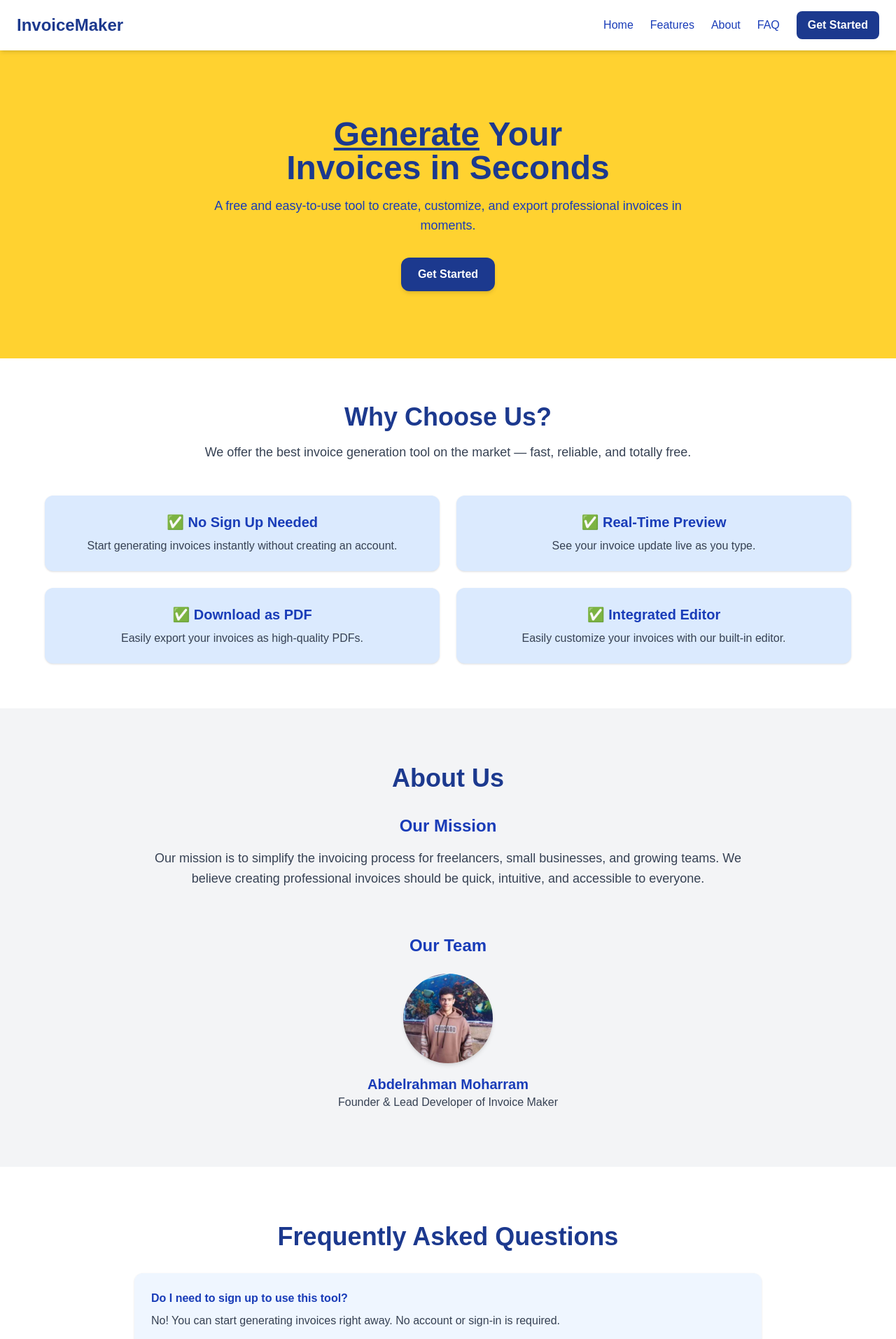
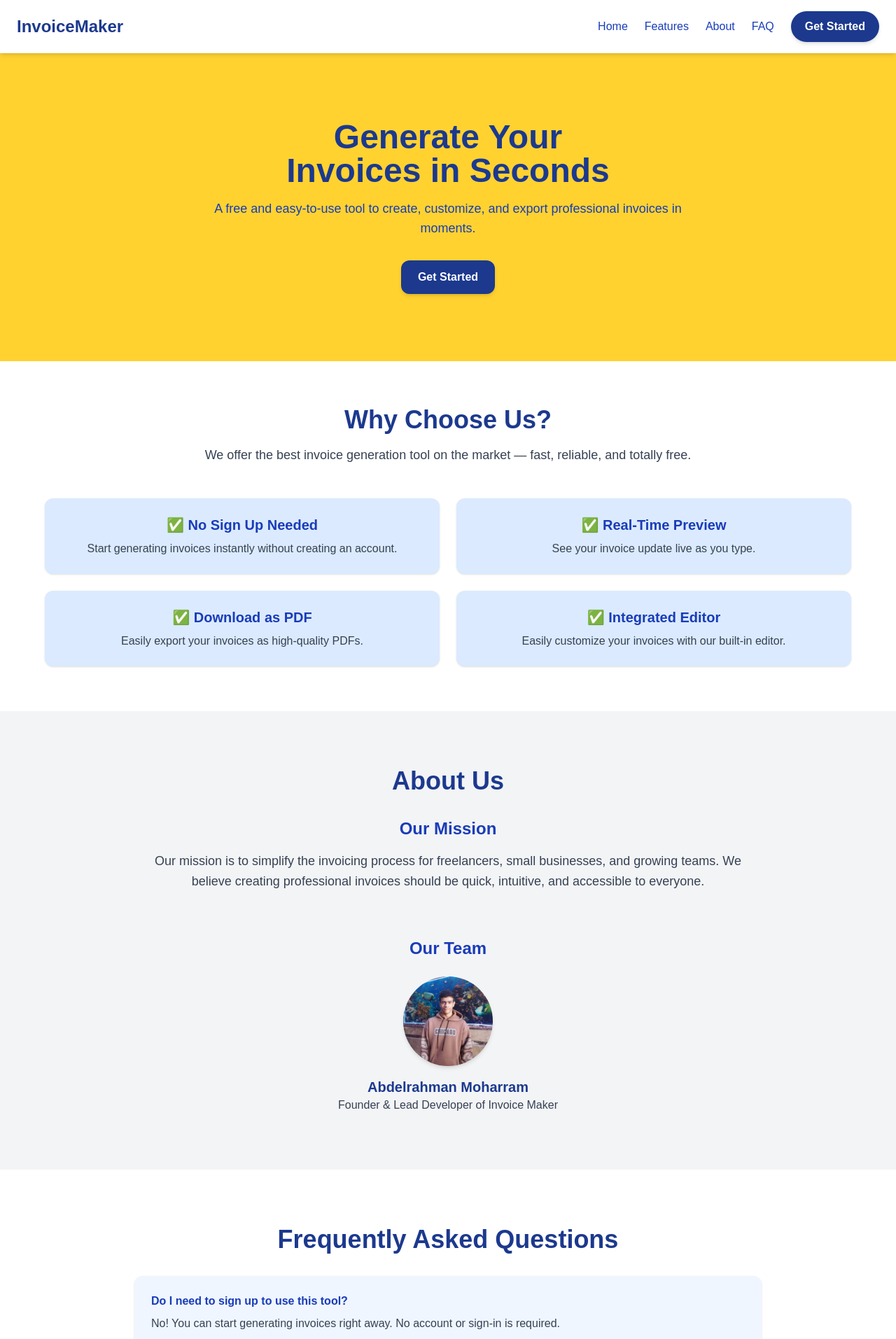
Before and after one commit to AbdelrahmanM1/invoicemaker, a Next.js app: page / in a window 1280 px wide. Shown: the top 1913 px of the page at 70% size. Built offline with nearby package versions, Linux system fonts and the light colour scheme.

Commit message:
and update About and Home pages with links and styling improvements

```diff
--- a/package.json
+++ b/package.json
@@ -9,6 +9,7 @@
     "lint": "next lint"
   },
   "dependencies": {
+    "clsx": "^2.1.1",
     "next": "15.4.4",
     "react": "19.1.0",
     "react-dom": "19.1.0",
--- a/src/app/about/page.tsx
+++ b/src/app/about/page.tsx
@@ -67,7 +67,11 @@ export default function AboutPage() {
                   height={128}
                   className="rounded-full shadow-md mb-4 object-cover"
                 />
-                <h3 className="text-xl font-bold text-blue-900">Abdelrahman Moharram</h3>
+                <h3 className="text-xl font-bold text-blue-900">
+                    <a href="https://abdelrahmanmoharram.vercel.app" className="relative inline-block transition-all duration-300 text-blue-900 hover:text-blue-700 hover:underline hover:underline-offset-4">
+                           Abdelrahman Moharram
+                     </a>
+                </h3>
                 <p className="text-slate-700 text-lg">Founder & Full-Stack Developer</p>
                 <p className="text-slate-600 max-w-xl mt-2">
                   Passionate about building tools that help real people. Abdelrahman built Invoice Maker to make invoicing easier for everyone.
--- a/src/app/navbar.tsx
+++ b/src/app/navbar.tsx
@@ -18,16 +18,13 @@ export default function Navbar() {
     const now = Date.now();
 
     if (aboutClickTime && now - aboutClickTime < 600) {
-      // Double click within 600ms — redirect to full /about page
       if (aboutClickTimeoutRef.current) {
         clearTimeout(aboutClickTimeoutRef.current);
       }
       router.push("/about");
       setAboutClickTime(null);
     } else {
-      // First click — scroll to #about section
       setAboutClickTime(now);
-
       aboutClickTimeoutRef.current = setTimeout(() => {
         const section = document.getElementById("about");
         if (section) {
@@ -37,10 +34,16 @@ export default function Navbar() {
       }, 500);
     }
 
-    setIsOpen(false); // Close menu on mobile
+    setIsOpen(false);
   };
 
-  const navLinkClass = "text-blue-800 hover:text-blue-600 transition font-medium";
+  // Fancy animated underline hover
+  const navLinkClass =
+    "relative text-blue-800 font-medium transition duration-300 hover:text-blue-600 after:content-[''] after:absolute after:left-0 after:-bottom-1 after:h-[2px] after:w-0 after:bg-blue-600 after:transition-all after:duration-300 hover:after:w-full";
+
+  // Modern Get Started button styles
+  const getStartedBtn =
+    "bg-blue-900 text-white px-5 py-2.5 rounded-full shadow-md hover:bg-blue-800 hover:shadow-lg transition-all duration-300 font-semibold";
 
   return (
     <nav className="bg-white shadow-md sticky top-0 z-50">
@@ -56,10 +59,7 @@ export default function Navbar() {
           <Link href="#features" className={navLinkClass}>Features</Link>
           <a href="#about" className={navLinkClass} onClick={handleAboutClick}>About</a>
           <Link href="#faq" className={navLinkClass}>FAQ</Link>
-          <Link
-            href="/editor"
-            className="bg-blue-900 text-white px-4 py-2 rounded-lg hover:bg-blue-800 transition font-semibold"
-          >
+          <Link href="/editor" className={getStartedBtn}>
             Get Started
           </Link>
         </div>
@@ -75,14 +75,11 @@ export default function Navbar() {
       {/* Mobile Menu */}
       {isOpen && (
         <div className="md:hidden bg-white px-6 py-4 space-y-4 shadow-inner">
-          <Link href="/" className="block text-blue-800 font-medium">Home</Link>
-          <Link href="#features" className="block text-blue-800 font-medium">Features</Link>
-          <a href="#about" className="block text-blue-800 font-medium" onClick={handleAboutClick}>About</a>
-          <Link href="#faq" className="block text-blue-800 font-medium">FAQ</Link>
-          <Link
-            href="/editor"
-            className="block bg-blue-900 text-white px-4 py-2 rounded-lg text-center font-semibold hover:bg-blue-800"
-          >
+          <Link href="/" className="block text-blue-800 font-medium transition hover:text-blue-600">Home</Link>
+          <Link href="#features" className="block text-blue-800 font-medium transition hover:text-blue-600">Features</Link>
+          <a href="#about" onClick={handleAboutClick} className="block text-blue-800 font-medium transition hover:text-blue-600">About</a>
+          <Link href="#faq" className="block text-blue-800 font-medium transition hover:text-blue-600">FAQ</Link>
+          <Link href="/editor" className={getStartedBtn + " block text-center"}>
             Get Started
           </Link>
         </div>
--- a/src/app/page.tsx
+++ b/src/app/page.tsx
@@ -11,7 +11,7 @@ export default function Home() {
         <section className="bg-amber-300 w-full">
           <header className="flex flex-col items-center justify-center text-center px-4 sm:px-6 py-20 sm:py-24">
             <h1 className="text-4xl sm:text-5xl font-extrabold text-blue-900 mb-4">
-              <u>Generate</u> Your <br /> Invoices in Seconds
+              Generate Your <br /> Invoices in Seconds
             </h1>
             <p className="text-base sm:text-lg text-blue-800 max-w-2xl font-medium">
               A free and easy-to-use tool to create, customize, and export professional invoices in moments.
@@ -87,7 +87,11 @@ export default function Home() {
                   height={128}
                   className="rounded-full mb-4 shadow-md object-cover w-32 h-32"
                 />
-                <h4 className="text-lg sm:text-xl font-semibold text-blue-800">Abdelrahman Moharram</h4>
+                <h4 className="text-lg sm:text-xl font-semibold text-blue-800">
+                    <a href="https://abdelrahmanmoharram.vercel.app" className="relative inline-block transition-all duration-300 text-blue-900 hover:text-blue-700 hover:underline hover:underline-offset-4">
+                    Abdelrahman Moharram
+                    </a>
+                  </h4>
                 <p className="text-gray-700 text-sm sm:text-base">Founder & Lead Developer of Invoice Maker</p>
               </div>
             </div>
```
Also changed, not shown: 1 other file (tests, documents, lock files or other folders).
